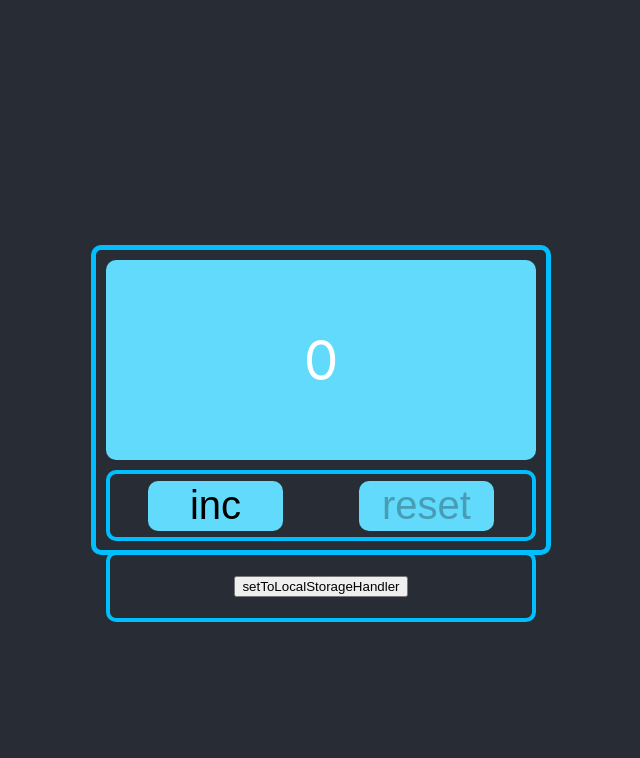
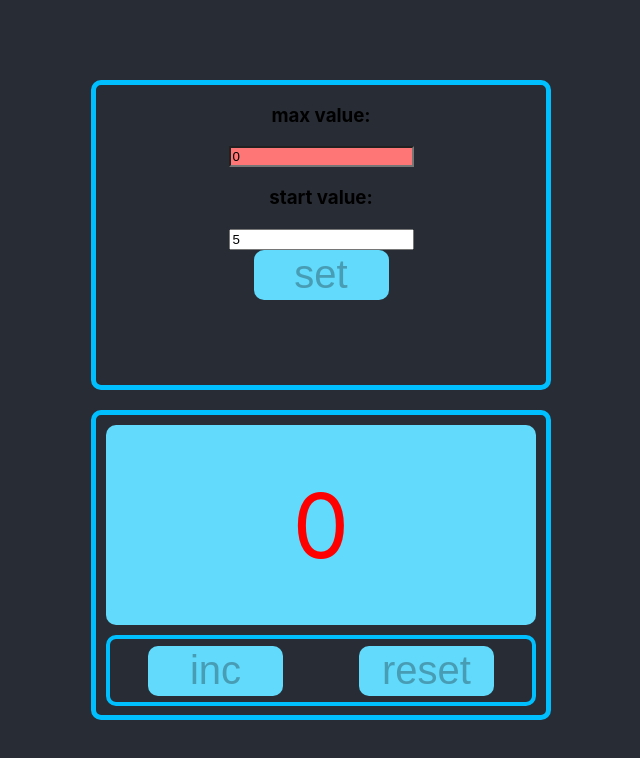
Before and after one commit to Lam1ro4eQ/Counter, a React (Create React App) app: page / in a window 1280 px wide. Shown: the top 758 px of the page, without its empty margins (319-959 px from the left). Built offline with nearby package versions, Linux system fonts and the light colour scheme.

Commit message:
counter custom

```diff
--- a/src/App.module.css
+++ b/src/App.module.css
@@ -1,5 +1,6 @@
 .app {
     text-align: center;
+
 }
 
 .monitor {
--- a/src/App.tsx
+++ b/src/App.tsx
@@ -1,62 +1,92 @@
-import React, {useEffect, useState} from 'react';
+import React, {ChangeEvent, useEffect, useState} from 'react';
+import InputAllStyle from '../src/components/input/InputAll.module.css'
+import style from './App.module.css'
 
-import style from './App.module.css'
-import {ButtonInc} from "./ButtonInc";
-import {ButtonReset} from "./ButtonReset";
+import {InputAll} from "./components/input/InputAll";
+import {ButtonAll} from "./components/button/ButtonAll";
+import {CounterSettings, CounterSettingsType} from "./components/counetSettings/CounterSettings";
 
 function App() {
     const [count, setCount] = useState<number>(0);
-    const maxCount = 5;
-    let Increment = () => {
+    const [maxCount, setMaxCount] = useState<number>(0);
+    const [editMode, setEditMode] = useState(false)
+    const Increment = () => {
         return (
             setCount(count + 1)
         )
     };
-    let ResetCount = () => {
+    const ResetCount = () => {
         setCount(0)
     }
 
-    useEffect( () => {
-        setToLocalStorageHandler()
-    },[count])
 
-    useEffect( () => {
-        getFromLocalStorageHandler()
-    },[])
+    // useEffect(() => {
+    //     setToLocalStorageHandler()
+    // }, [count])
+    //
+    // useEffect(() => {
+    //     getFromLocalStorageHandler()
+    // }, [])
+    //
+    // const setToLocalStorageHandler = () => {
+    //     sessionStorage.setItem('counterValue', JSON.stringify(count))
+    // }
+    // const getFromLocalStorageHandler = () => {
+    //     let valueAsString = localStorage.getItem('counterValue')
+    //     if (valueAsString) {
+    //         let newValue = JSON.parse(valueAsString)
+    //         setCount(newValue)
+    //     }
+    // }
 
-    const setToLocalStorageHandler = () => {
-        localStorage.setItem('counterValue', JSON.stringify(count))
+    const maxValueCounter = (e: ChangeEvent<HTMLInputElement>) => {
+        const maxValue = +e.currentTarget.value
+        setMaxCount(maxValue)
     }
-    const getFromLocalStorageHandler = () => {
-        let valueAsString = localStorage.getItem('counterValue')
-        if (valueAsString) {
-            let newValue = JSON.parse(valueAsString)
-            setCount(newValue)
-        }
+    const startValueCounter = (e: ChangeEvent<HTMLInputElement>) => {
+        const startCounter = +e.currentTarget.value
+        setCount(startCounter)
     }
-
-
+    const setCounterSettingsHandler = (value:CounterSettingsType) => {
+        setCount(value.start)
+        setMaxCount(value.max)
+        setEditMode(!editMode)
+    }
+    const setEditModeHandler = () => {
+        setEditMode(true)
+    }
+    const isResetDisabled = count === 0 || editMode
+    const incDisabled = count === maxCount || editMode
     return (
         <div className={style.app}>
             <header className={style.appHeader}>
+                <CounterSettings
+                    setEditMode={setEditModeHandler}
+                    onChange={setCounterSettingsHandler}
+                    editMode={editMode}
+                />
                 <div className={style.monitor}>
                     <div className={style.counter}>
                         <div className={`${count === maxCount ? style.redCounter : style.whiteCounter}`}>{count}</div>
                     </div>
                     <div className={style.buttonsCount}>
-                        <ButtonInc
+                        <ButtonAll
+                            disabled={incDisabled}
                             maxCount={maxCount}
                             count={count}
-                            Increment={Increment}
+                            onClick={Increment}
+                            title={'inc'}
                         />
-                        <ButtonReset
+                        <ButtonAll
+                            disabled={isResetDisabled}
                             count={count}
-                            ResetCount={ResetCount}
+                            onClick={ResetCount}
+                            title={'reset'}
                         />
                     </div>
-                    <div className={style.buttonsCount}>
-                        <button onClick={setToLocalStorageHandler}>setToLocalStorageHandler</button>
-                    </div>
+                    {/*<div className={style.buttonsCount}>*/}
+                    {/*    <button onClick={setToLocalStorageHandler}>setToLocalStorageHandler</button>*/}
+                    {/*</div>*/}
                 </div>
             </header>
         </div>
--- a/src/ButtonInc.tsx
+++ b/src/ButtonInc.tsx
@@ -1,5 +1,4 @@
 import React, {useState} from 'react';
-import UseState from './App'
 import style from "./App.module.css";
 
 
--- /dev/null
+++ b/src/components/button/ButtonAll.tsx
@@ -0,0 +1,22 @@
+import React, {ChangeEvent, useState} from 'react';
+import style from '../../App.module.css'
+
+
+type PropsType = {
+    count?: number
+    maxCount?: number
+    title: string
+    onClick?: (any:any) => void
+    disabled?: boolean
+}
+
+
+export function ButtonAll(props: PropsType) {
+
+    return (
+        <button className={style.buttonCount}
+                disabled={props.disabled}
+                onClick={props.onClick}
+        >{props.title}</button>
+    )
+}
--- /dev/null
+++ b/src/components/counetSettings/CounterSettings.tsx
@@ -0,0 +1,72 @@
+import React, {ChangeEvent, useState} from 'react';
+import style from '../../App.module.css'
+import InputAllStyle from "../input/InputAll.module.css";
+import {ButtonAll} from "../button/ButtonAll";
+import {InputAll} from "../input/InputAll";
+
+
+type PropsType = {
+    setEditMode: () => void
+    onChange: (value: CounterSettingsType) => void
+    editMode: boolean
+}
+
+export type CounterSettingsType = {
+    max:number
+    start:number
+}
+
+export function CounterSettings(props: PropsType) {
+    // const maxValueCounter = (e: ChangeEvent<HTMLInputElement>) => {
+    //     let maxValue = +e.currentTarget.value
+    //     props.maxValueCounter(maxValue)
+    // }
+
+    const [inputCount, setInputCount] = useState<number>(5);
+    const [inputMaxCount, setInputMaxCount] = useState<number>(0);
+    const onClickHandler = (e: ChangeEvent<HTMLInputElement>) => {
+        const payload:CounterSettingsType = {
+            max: inputMaxCount,
+            start: inputCount,
+        }
+        props.onChange(payload)
+    }
+    const onChangeMaxValueHandler = (value:number) => {
+        setInputMaxCount(value)
+        !props.editMode && props.setEditMode()
+    }
+    const onChangeValueHandler = (value:number) => {
+        setInputCount(value)
+        !props.editMode && props.setEditMode()
+    }
+
+
+    return (<div className={style.monitor}>
+            <div>
+                <h3>max value:</h3>
+                <InputAll
+                    value={inputMaxCount}
+                    type={'number'}
+                    className={inputMaxCount <= 0 || inputMaxCount <= inputCount ? InputAllStyle.errorInput : ''}
+                    onChange={onChangeMaxValueHandler}
+                />
+            </div>
+            <div>
+                <h3>start value:</h3>
+                <InputAll
+                    value={inputCount}
+                    type={'number'}
+                    className={inputCount <= 0 ? InputAllStyle.errorInput : ''}
+                    onChange={onChangeValueHandler}
+                />
+            </div>
+            <div>
+                <ButtonAll
+                    disabled={!props.editMode}
+                    onClick={onClickHandler}
+                    title={'set'}
+                />
+            </div>
+        </div>
+    )
+}
--- /dev/null
+++ b/src/components/input/InputAll.module.css
@@ -0,0 +1,3 @@
+.errorInput {
+    background-color: #ff7676;
+}
--- /dev/null
+++ b/src/components/input/InputAll.tsx
@@ -0,0 +1,32 @@
+import React, {ChangeEvent, useState} from 'react';
+import style from '../../App.module.css'
+
+
+type PropsType = {
+    onClick?: (e: ChangeEvent<HTMLInputElement>) => void
+    className?: string
+    type?: string
+    onChange: (value:number) => void
+    value: number
+}
+
+
+export function InputAll(props: PropsType) {
+    // const maxValueCounter = (e: ChangeEvent<HTMLInputElement>) => {
+    //     let maxValue = +e.currentTarget.value
+    //     props.maxValueCounter(maxValue)
+    // }
+
+
+    const onChangeHandler = (e: ChangeEvent<HTMLInputElement>) => {
+        props.onChange(+e.currentTarget.value)
+    }
+    return (
+        <input
+            type={props.type}
+            onChange={onChangeHandler}
+            className={props.className}
+            value={props.value}
+        />
+    )
+}
```
Also changed, not shown: src/components/button/ButtonAll.module.css (added).
